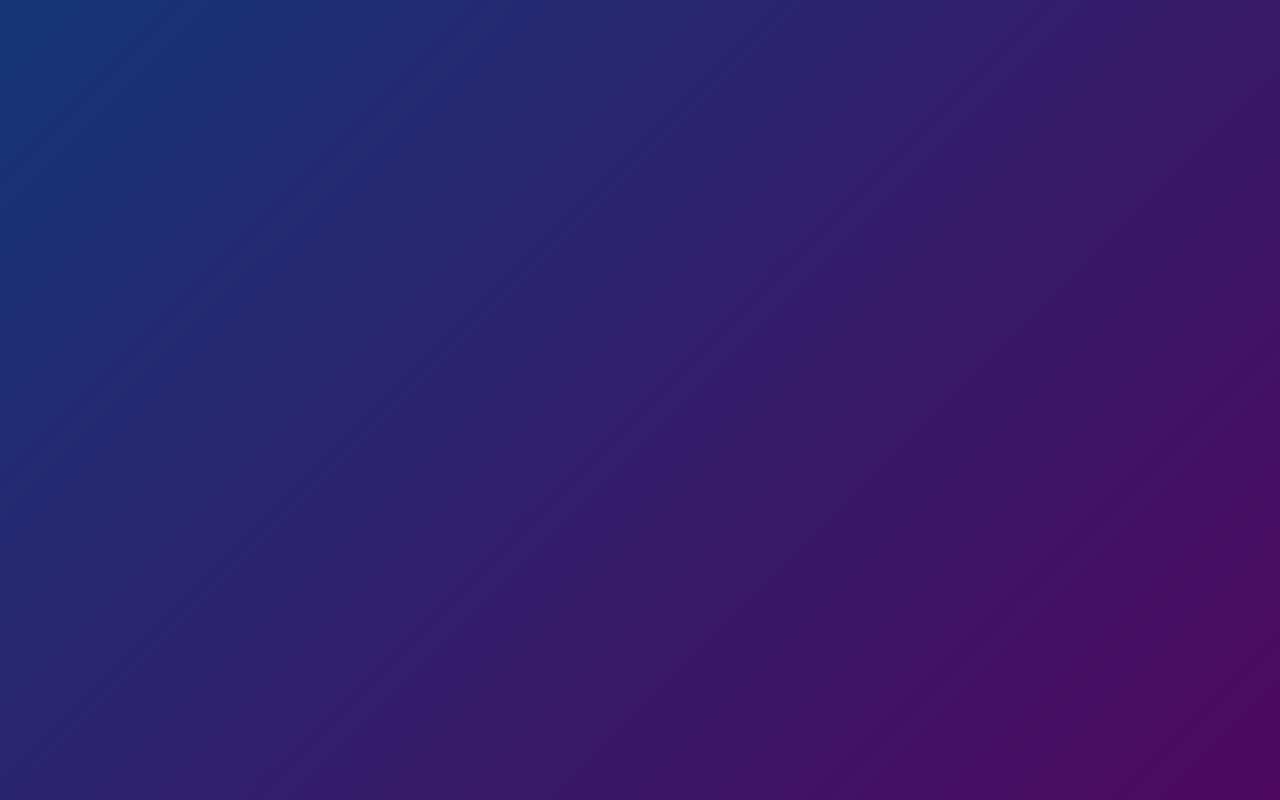
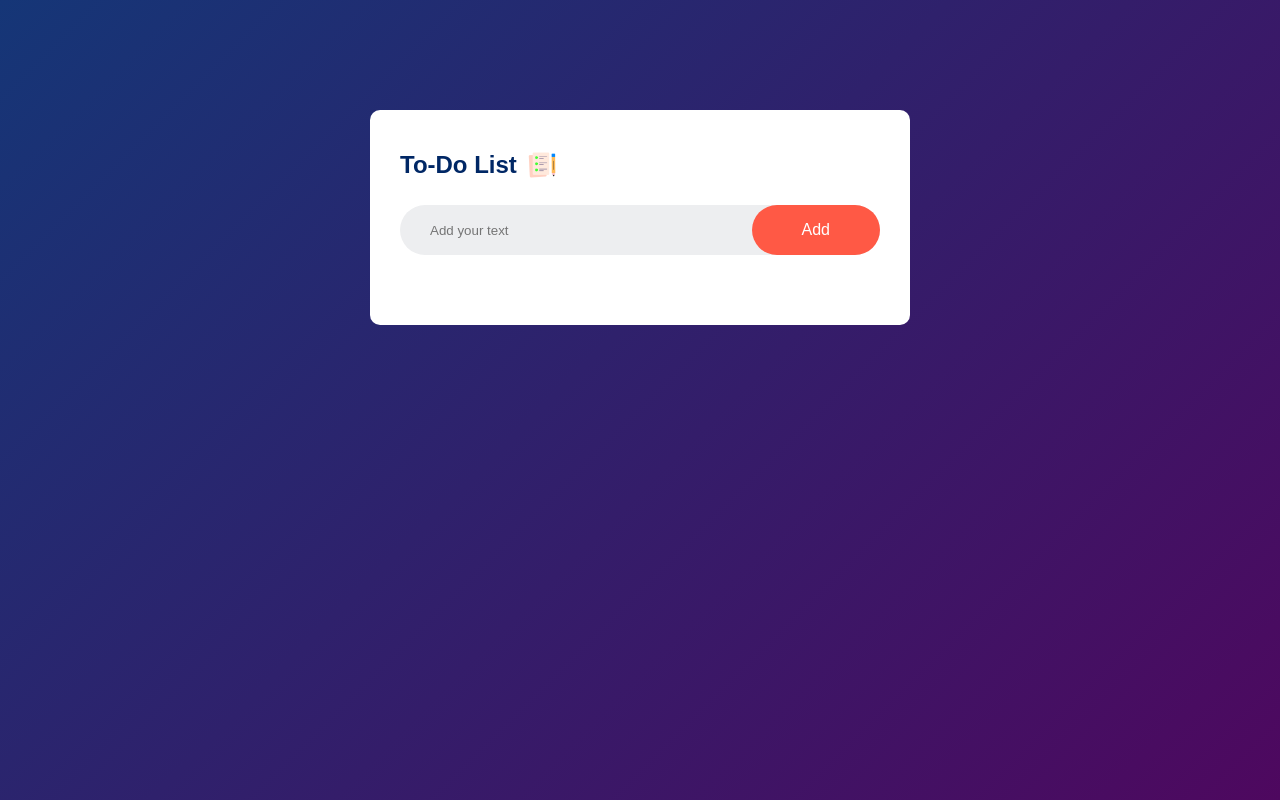
Before and after one commit to D1yora/MiniWebProjects, a plain HTML site: page to-do list/index.html in a window 1280 px wide. Drawn offline with Linux system fonts and the light colour scheme.

Commit message:
add necessary files

```diff
--- a/to-do list/index.html
+++ b/to-do list/index.html
@@ -7,6 +7,21 @@
     <link rel="stylesheet" href="./style.css" />
   </head>
   <body>
-    <div class="container"></div>
+    <div class="container">
+      <div class="todo-app">
+        <h2>To-Do List <img src="./images/icon.png" /></h2>
+        <div class="row">
+          <input type="text" id="input-box" placeholder="Add your text" />
+          <button onclick="addTask()">Add</button>
+        </div>
+        <ul id="list-container">
+          <!-- <li class="checked">Task 1</li>
+          <li>Task 2</li>
+          <li>Task 3</li> -->
+        </ul>
+      </div>
+    </div>
+
+    <script src="./script.js"></script>
   </body>
 </html>
--- /dev/null
+++ b/to-do list/script.js
@@ -0,0 +1,16 @@
+const inputBox = document.getElementById("input-box");
+const listContainer = document.getElementById("list-container");
+
+function addTask() {
+  if (inputBox.value === "") {
+    alert("You must write something!");
+  } else {
+    let li = document.createElement("li");
+    li.innerHTML = inputBox.value;
+    listContainer.appendChild(li);
+    let span = document.createElement("span");
+    span.innerHTML = "\u00d7";
+    li.appendChild(span);
+  }
+  inputBox.value = "";
+}
--- a/to-do list/style.css
+++ b/to-do list/style.css
@@ -11,3 +11,84 @@
   background: linear-gradient(135deg, #153677, #4e085f);
   padding: 10px;
 }
+
+.todo-app {
+  width: 100%;
+  max-width: 540px;
+  background: #fff;
+  margin: 100px auto 20px;
+  padding: 40px 30px 70px;
+  border-radius: 10px;
+}
+
+.todo-app h2 {
+  color: #002765;
+  display: flex;
+  align-items: center;
+  margin-bottom: 20px;
+}
+
+.todo-app h2 img {
+  width: 30px;
+  margin-left: 10px;
+}
+
+.row {
+  display: flex;
+  align-items: center;
+  justify-content: space-between;
+  background: #edeef0;
+  border-radius: 30px;
+  padding-left: 20px;
+  margin-top: 25px;
+}
+
+input {
+  flex: 1;
+  border: none;
+  outline: none;
+  background: transparent;
+  padding: 10px;
+}
+
+button {
+  border: none;
+  outline: none;
+  padding: 16px 50px;
+  background: #ff5945;
+  color: #fff;
+  font-size: 16px;
+  cursor: pointer;
+  border-radius: 40px;
+}
+
+ul li {
+  list-style: none;
+  font-size: 17px;
+  padding: 12px 8px 12px 50px;
+  user-select: none;
+  cursor: pointer;
+  position: relative;
+}
+
+ul li::before {
+  content: "";
+  position: absolute;
+  height: 28px;
+  width: 28px;
+  border-radius: 50%;
+  background-image: url(./images/unchecked.png);
+  background-size: cover;
+  background-position: center;
+  top: 12px;
+  left: 8px;
+}
+
+ul li.checked {
+  color: #555;
+  text-decoration: line-through;
+}
+
+ul li.checked::before {
+  background-image: url(./images/checked.png);
+}
```
